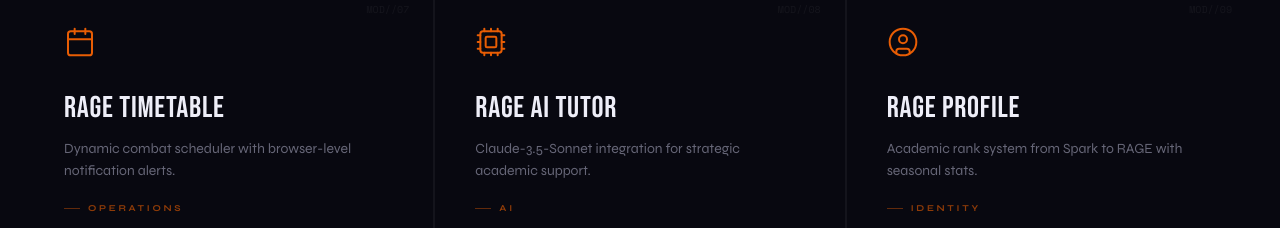
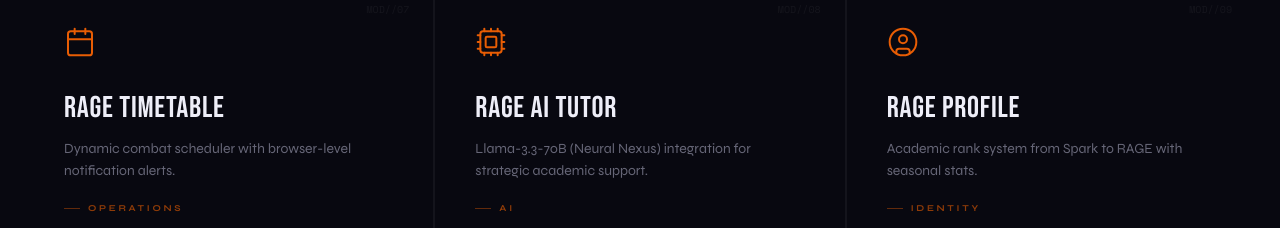
Before and after one commit to shivxmhere/Rage-v2, a React (Vite) app: page / in a window 1280 px wide. Shown: the part 1780-2008 px from the top of the page. Built offline with nearby package versions, Linux system fonts and the light colour scheme; no server answers.

Commit message:
Final polish and documentation sync

```diff
--- a/src/pages/Landing.tsx
+++ b/src/pages/Landing.tsx
@@ -25,7 +25,7 @@
     { icon: Database, title: 'RAGE VAULT', desc: 'Encrypted tactical knowledge base for files and persistent notes.', tag: 'Knowledge' },
     { icon: Target, title: 'RAGE GOALS', desc: 'High-stakes OKR tracking with milestone visualization.', tag: 'Execution' },
     { icon: Calendar, title: 'RAGE TIMETABLE', desc: 'Dynamic combat scheduler with browser-level notification alerts.', tag: 'Operations' },
-    { icon: Cpu, title: 'RAGE AI TUTOR', desc: 'Claude-3.5-Sonnet integration for strategic academic support.', tag: 'AI' },
+    { icon: Cpu, title: 'RAGE AI TUTOR', desc: 'Llama-3.3-70B (Neural Nexus) integration for strategic academic support.', tag: 'AI' },
     { icon: UserCircle, title: 'RAGE PROFILE', desc: 'Academic rank system from Spark to RAGE with seasonal stats.', tag: 'Identity' }
 ]
 
```
